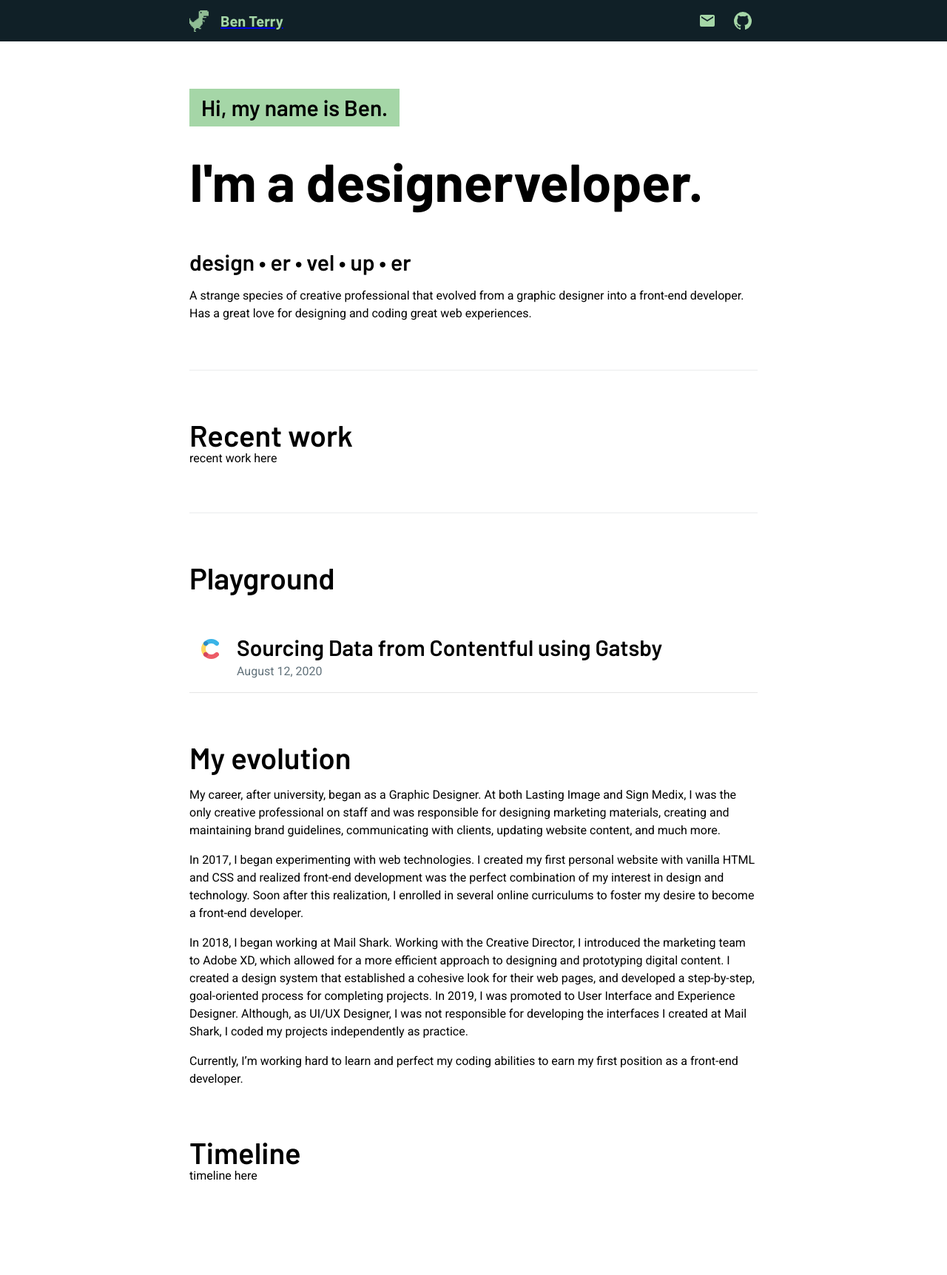
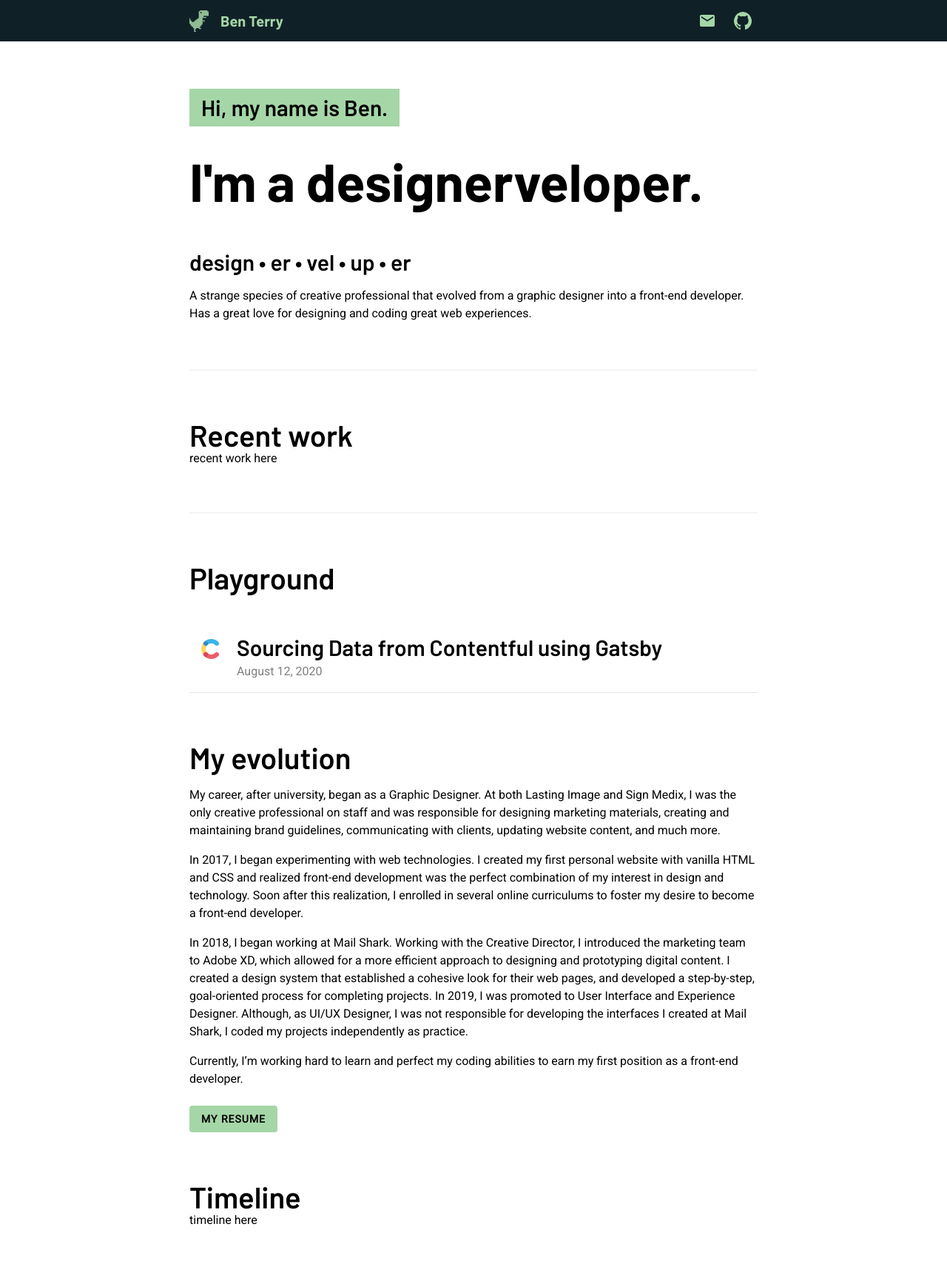
Before and after one commit to beterry/ben-blog, a Gatsby site: page / in a window 1280 px wide. Shown: the whole page at 74% size. Before the commit the page ends 1664 px from the top, so only its background shows below. Built offline with nearby package versions, Linux system fonts and the light colour scheme; Gatsby itself is replaced by a stand-in of ours.

Commit message:
style tweaks

```diff
--- a/src/components/blogPreview.js
+++ b/src/components/blogPreview.js
@@ -50,7 +50,7 @@ const Title = styled.div`
         margin: 0;
     }
     p{
-        color: ${colors.p.light};
+        color: ${colors.gray[50]};
         margin-top: .375rem;
     }
     h3{
--- a/src/components/buttons.js
+++ b/src/components/buttons.js
@@ -13,16 +13,16 @@ const Button = styled.button`
     padding: 0 1rem;
     flex: 0 0 auto;
     font-size: .875rem;
-    letter-spacing: .7px;
+    letter-spacing: 1px;
     text-transform: uppercase;
-    font-weight: 500;
+    font-weight: 600;
     cursor: pointer;
     background: none;
 `
 
 const ContainedButton = styled(Button)`
-    background: ${props => props.primary ? colors.s.main : colors.p.dark};
-    color: white;
+    background: ${props => props.primary ? colors.s.main : colors.p.light};
+    color: black;
     &:hover{
         filter: brightness(120%);
     }
--- a/src/components/homeHeader.js
+++ b/src/components/homeHeader.js
@@ -7,7 +7,7 @@ export default function homeHeader() {
     return (
         <Header>
             <Intro>Hi, my name is Ben.</Intro>
-            <Heading>I'm a designerveloper.</Heading>
+            <Heading>I'm a designer&shy;veloper.</Heading>
             <h3>design • er • vel • up • er</h3>
             <p>A strange species of creative professional that evolved from a graphic designer into a front-end developer. Has a great love for designing and coding great web experiences.</p>
         </Header>
@@ -25,10 +25,14 @@ const Intro = styled.h1`
     display: inline-flex;
     margin: 0;
     padding: .5rem 1rem;
+
 `
 
 const Heading = styled.h2`
     font-size: 4.5rem;
     font-weight: 700;
     margin: 2rem 0;
+    @media screen and (max-width: 28rem){
+        font-size: 3.5rem;
+    }
 `
--- a/src/components/topBar.js
+++ b/src/components/topBar.js
@@ -36,6 +36,9 @@ export default class TopBar extends Component {
 
 const Navigation = styled.nav`
     background: ${colors.p.dark};
+    a{
+        text-decoration: none;
+    }
     a:hover{
         text-decoration: none;
     }
--- a/src/pages/index.js
+++ b/src/pages/index.js
@@ -1,5 +1,6 @@
 import React from "react"
 import { graphql } from "gatsby"
+import styled from 'styled-components'
 
 import Layout from "../components/layout"
 import SEO from "../components/seo"
@@ -8,9 +9,11 @@ import Padding from '../components/padding'
 import Rule from '../components/rule'
 import Section from '../components/section'
 
+//import components
 import Hero from '../components/homeHeader'
 import BlogList from '../components/blogList'
 import BlogPreview from '../components/blogPreview'
+import {ContainedButton} from '../components/buttons'
 
 const Homepage = ({ data }) => {
   const posts = data.allMarkdownRemark.edges.map(edge => ({...edge.node.frontmatter , ...edge.node.fields}))
@@ -50,6 +53,7 @@ const Homepage = ({ data }) => {
             <p>In 2017, I began experimenting with web technologies. I created my first personal website with vanilla HTML and CSS and realized front-end development was the perfect combination of my interest in design and technology. Soon after this realization, I enrolled in several online curriculums to foster my desire to become a front-end developer.</p>
             <p>In 2018, I began working at Mail Shark. Working with the Creative Director, I introduced the marketing team to Adobe XD, which allowed for a more efficient approach to designing and prototyping digital content. I created a design system that established a cohesive look for their web pages, and developed a step-by-step, goal-oriented process for completing projects. In 2019, I was promoted to User Interface and Experience Designer. Although, as UI/UX Designer, I was not responsible for developing the interfaces I created at Mail Shark, I coded my projects independently as practice.</p>
             <p>Currently, I’m working hard to learn and perfect my coding abilities to earn my first position as a front-end developer.</p>
+            <ResumeButton primary>My Resume</ResumeButton>
         </Section>
             <Padding />
         <Section heading='Timeline'>
@@ -89,3 +93,7 @@ export const pageQuery = graphql`
     }
   }
 `
+
+const ResumeButton = styled(ContainedButton)`
+    margin-top: 1.5rem;
+`
--- a/src/styles/blog-styles.css
+++ b/src/styles/blog-styles.css
@@ -18,11 +18,7 @@ ol li{
 }
 
 a{
-    color: #75A478;
-    text-decoration: none;;
-}
-
-a:hover{
+    color: #5D9DC1;
     text-decoration: underline;
 }
 
--- a/src/styles/colors.js
+++ b/src/styles/colors.js
@@ -1,7 +1,7 @@
 const colors = {
     p: {
         main: '#37474F',
-        light: '#62727B',
+        light: '#638395',
         dark: '#102027',
     },
     s: {
--- a/src/templates/blog-post.js
+++ b/src/templates/blog-post.js
@@ -19,7 +19,7 @@ const BlogPostTemplate = ({ data, pageContext, location }) => {
   return (
     <Layout>
       <SEO
-        title={`Ben Terry | ${post.frontmatter.title}`}
+        title={`${post.frontmatter.title}`}
         description={post.frontmatter.description || post.excerpt}
       />
       <article>
@@ -65,5 +65,5 @@ const Icon = styled.img`
 `
 
 const DisplayDate = styled.p`
-    color: ${colors.p.light};
+    color: ${colors.gray[50]};
 `
```
